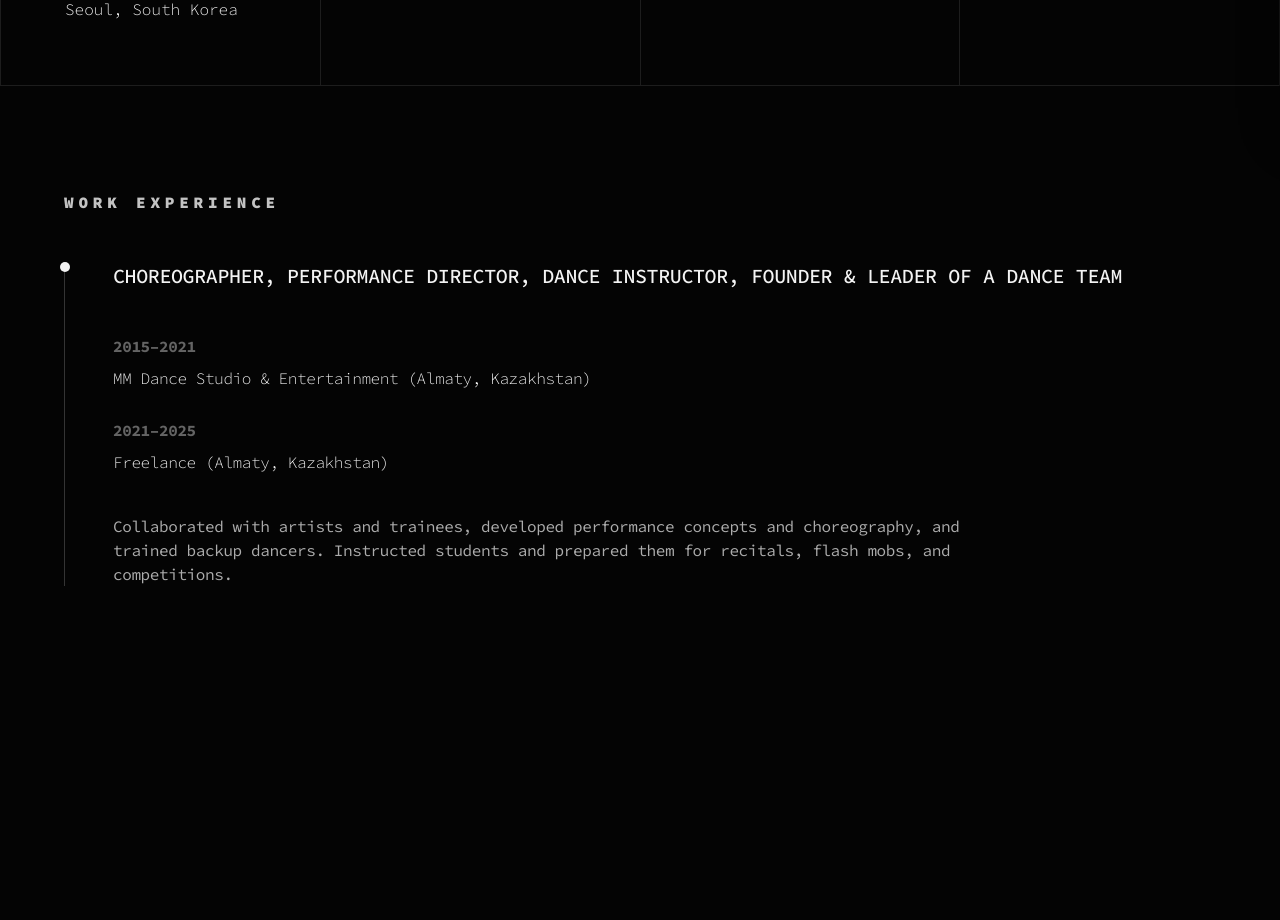
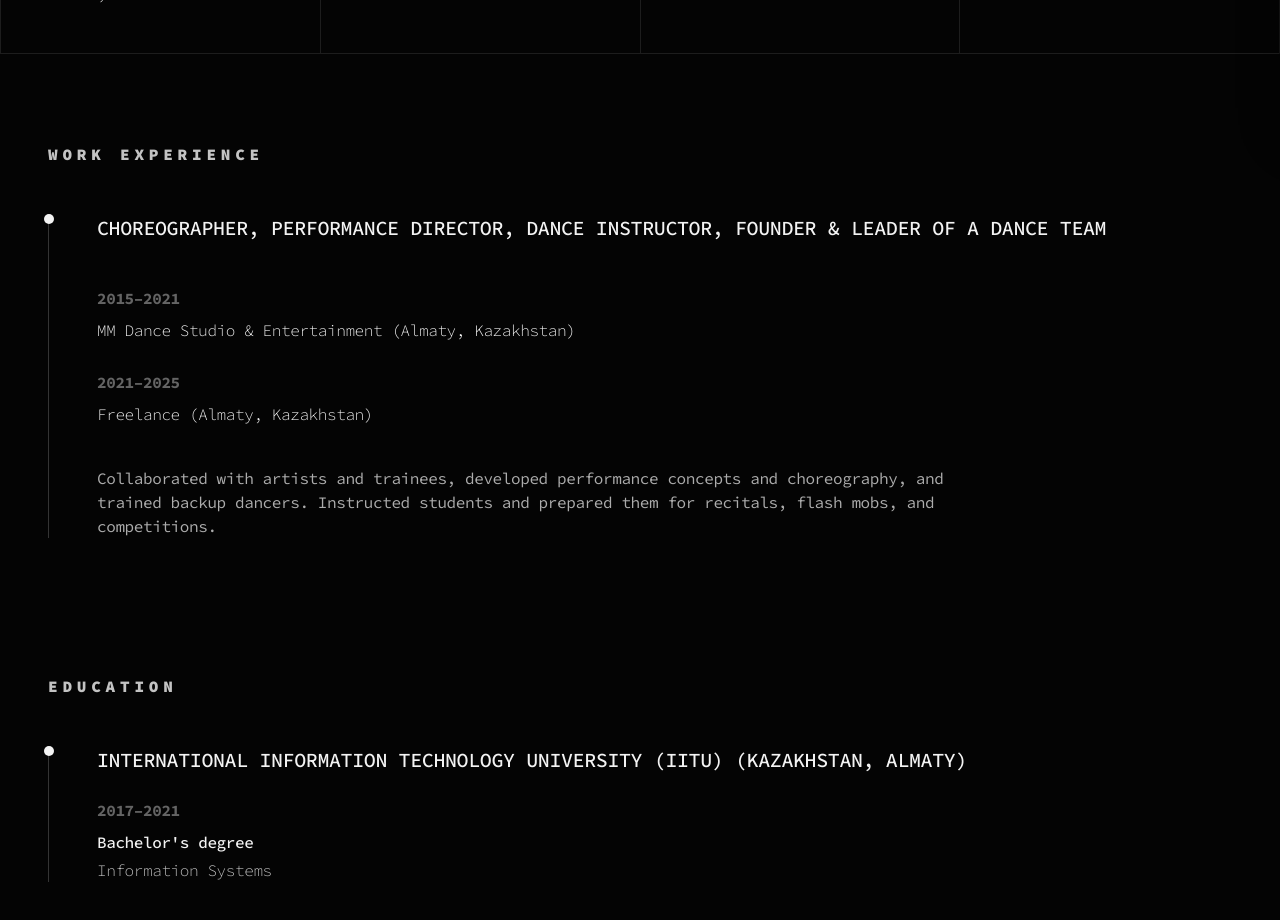
Before and after one commit to kimanna10/kimanna10, a Next.js app: page /en/resume in a window 1280 px wide. Shown: the part 680-1600 px from the top of the page. Before the commit the page ends 1330 px from the top, so only its background shows below. Built offline with nearby package versions, Linux system fonts and the light colour scheme.

Commit message:
added education section

```diff
--- a/messages/en.json
+++ b/messages/en.json
@@ -66,6 +66,13 @@
     "contacts": {
       "title": "Contacts",
       "desc": "View contacts"
+    },
+    "education": {
+      "title": "Education",
+      "university": "International Information Technology University (IITU) (Kazakhstan, Almaty)",
+      "years": "2017–2021",
+      "degree": "Bachelor's degree",
+      "major": "Information Systems"
     }
   }
 }
--- a/messages/kr.json
+++ b/messages/kr.json
@@ -68,6 +68,13 @@
     "contacts": {
       "title": "연락처",
       "desc": "연락처 보기"
+    },
+    "education": {
+      "title": "Білімі",
+      "university": "International Information Technology University (IITU) (카자흐스탄, 알마티)",
+      "years": "2017–2021",
+      "degree": "학사",
+      "major": "정보시스템공학"
     }
   }
 
--- a/messages/kz.json
+++ b/messages/kz.json
@@ -68,6 +68,13 @@
     "contacts": {
       "title": "Байланыс",
       "desc": "Байланыс ақпаратын көру"
+    },
+    "education": {
+      "title": "학력",
+      "university": "Халықаралық ақпараттық технологиялар университеті (ХАТУ)",
+      "years": "2017–2021",
+      "degree": "Бакалавр",
+      "major": "Ақпараттық жүйелер"
     }
   }
 
--- a/messages/ru.json
+++ b/messages/ru.json
@@ -13,7 +13,8 @@
   "Contacts": {
     "title": "Контакты",
     "email": "Email",
-    "instagram": "Instagram"  },
+    "instagram": "Instagram"
+  },
 
   "About": {
     "title": "Обо мне",
@@ -52,6 +53,7 @@
           ],
           "description": "Работа с артистами и стажерами, разработка концепций и хореографии номеров, подготовка бэк-танцоров. Обучение учеников, постановка номеров для отчетных концертов, флешмобов и конкурсов."
         }
+
       ]
     },
     "languages": {
@@ -65,6 +67,13 @@
     "contacts": {
       "title": "Контакты",
       "desc": "Просмотреть контакты"
+    },
+    "education": {
+      "title": "Образование",
+      "university": "Международный Университет Информационных Технологий (МУИТ) (Казахстан, Алматы)",
+      "years": "2017-2021",
+      "degree": "Бакалавр",
+      "major": "Информационные Системы"
     }
   }
 
--- a/src/app/[locale]/about/page.js
+++ b/src/app/[locale]/about/page.js
@@ -27,7 +27,7 @@ export default function About() {
       <Heading title={t("title")} />
 
       <div className="pt-5">
-        <section className="flex flex-col md:flex-row w-full ">
+        <section className="flex flex-col lg:flex-row w-full ">
           <div className="flex-1 p-5 md:p-20 flex flex-col justify-start">
             <h2 className="text-3xl md:text-5xl font-light tracking-tighter mb-8 uppercase">
               {t("name")}
@@ -35,6 +35,7 @@ export default function About() {
                 {t("role")}
               </span>
             </h2>
+
             <p className="text-base md:text-lg leading-snug text-foreground/70 font-light whitespace-pre-line">
               {t("bio.0")}
             </p>
@@ -43,7 +44,7 @@ export default function About() {
             </p>
           </div>
 
-          <div className="w-full md:w-1/2 aspect-3/4  relative">
+          <div className="w-full md:w-1/2 aspect-3/4 relative ">
             <Image
               src="/img/main.JPG"
               alt="Anna"
--- a/src/app/[locale]/contacts/page.js
+++ b/src/app/[locale]/contacts/page.js
@@ -23,6 +23,7 @@ export default function Contacts() {
             value="@kimanna10"
             href="https://instagram.com/kimanna10"
           />
+
           {/* <ContactItem label="03" title="Location" value="Seoul, South Korea" /> */}
         </div>
       </div>
--- a/src/app/[locale]/resume/page.js
+++ b/src/app/[locale]/resume/page.js
@@ -51,7 +51,7 @@ export default function ResumePage() {
         />
         <div className="absolute inset-0 bg-linear-to-t from-background via-transparent to-transparent" />
 
-        <div className="relative z-10 p-8 md:p-16">
+        <div className="relative z-10 p-8 md:p-12">
           <h1 className="text-4xl md:text-6xl font-semibold uppercase tracking-tighter mb-2">
             {t("personal.name")}
           </h1>
@@ -61,11 +61,11 @@ export default function ResumePage() {
 
       <div className="max-w-full space-y-10">
         {/* 2. Сетка */}
-        <section className="grid grid-cols-1 md:grid-cols-4  border-t border-l border-foreground/10">
+        <section className="grid grid-cols-1 sm:grid-cols-2 lg:grid-cols-4  border-t border-l border-foreground/10">
           {gridItems.map((item, i) => (
             <div
               key={i}
-              className="p-8 md:p-16 min-h-[10vh] flex flex-col justify-start border-b border-r border-foreground/10"
+              className="p-8 md:p-12 min-h-[10vh] flex flex-col justify-start border-b border-r border-foreground/10"
             >
               <div className="flex flex-col">
                 <h2 className="text-base font-black uppercase tracking-[0.2em] opacity-80 mb-4">
@@ -95,7 +95,7 @@ export default function ResumePage() {
         </section>
 
         {/* 3. Опыт работы */}
-        <section className="p-8 md:p-16">
+        <section className="p-8 md:p-12">
           <h2 className="text-base font-black uppercase tracking-[0.3em] mb-12 opacity-80">
             {t("experience.title")}
           </h2>
@@ -131,6 +131,38 @@ export default function ResumePage() {
             ))}
           </div>
         </section>
+
+        {/* 4. Образование */}
+        <section className="p-8 md:p-12">
+          <h2 className="text-base font-black uppercase tracking-[0.3em] mb-12 opacity-80">
+            {t("education.title")}
+          </h2>
+          <div className="space-y-16 tracking-tight leading-normal">
+            <div className="relative pl-8 md:pl-12 border-l border-foreground/20 space-y-4">
+              <div className="absolute -left-[5px] top-0 w-2.5 h-2.5 bg-foreground rounded-full" />
+
+              {/* Университет */}
+              <h3 className="text-xl font-medium uppercase">
+                {t("education.university")}
+              </h3>
+
+              {/* Информация о степени и годах */}
+              <div className="grid md:grid-cols-[160px,1fr] gap-2 pt-2">
+                <span className="text-base font-bold uppercase opacity-40">
+                  {t("education.years")}
+                </span>
+                <div className="space-y-1">
+                  <p className="text-sm md:text-base font-medium">
+                    {t("education.degree")}
+                  </p>
+                  <p className="text-sm md:text-base font-light opacity-80">
+                    {t("education.major")}
+                  </p>
+                </div>
+              </div>
+            </div>
+          </div>
+        </section>
       </div>
     </main>
   );
```
